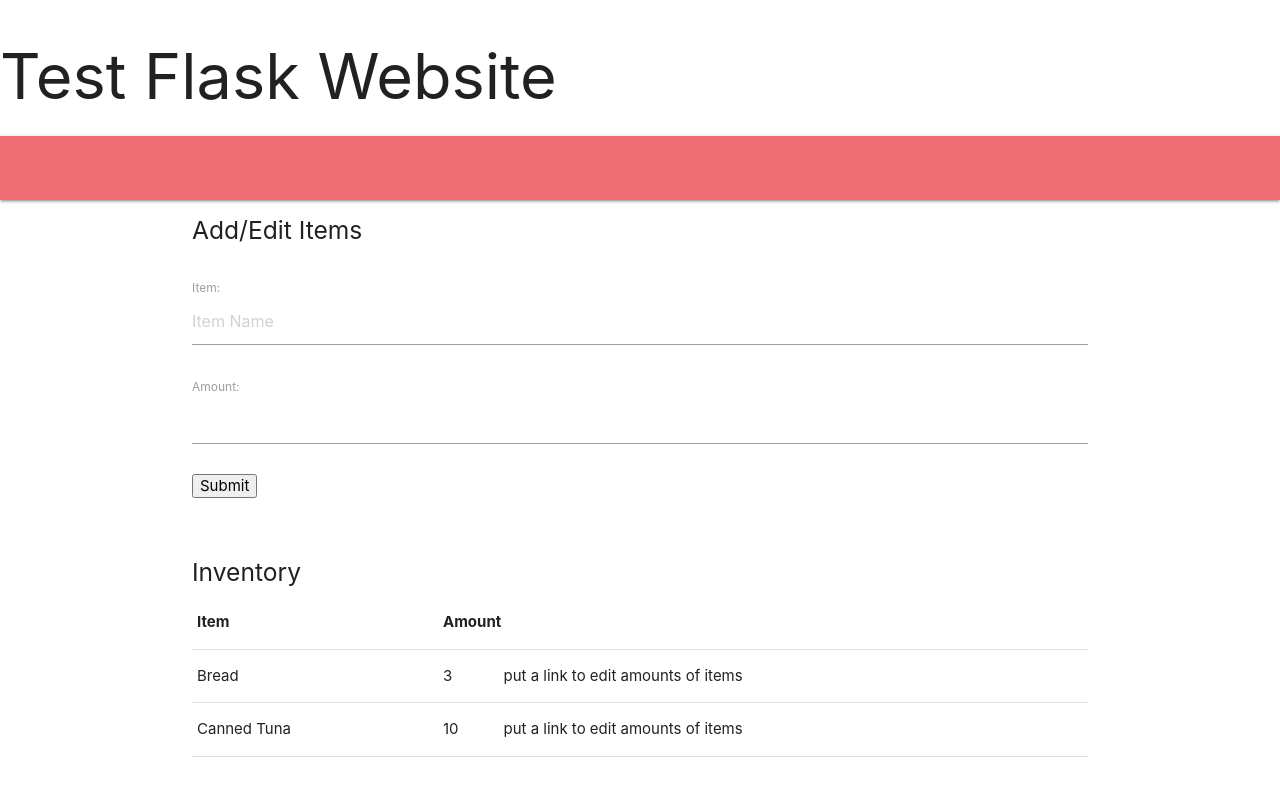
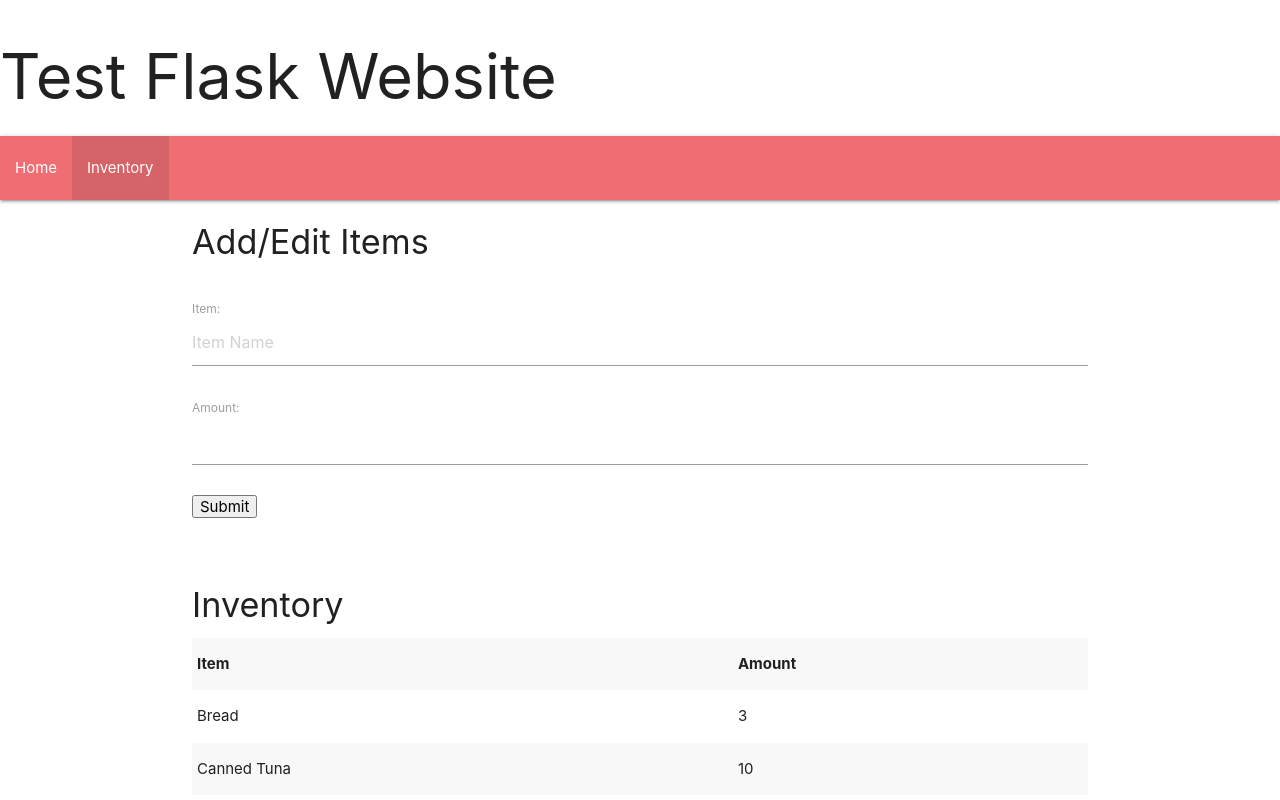
Before and after one commit to fionahtt/Covid-19-CMU-FOODPANTRY, a Flask app: page /inventory in a window 1280 px wide. Run offline with Flask 2, Linux system fonts and the light colour scheme; data comes from the database, SQL or seed files in the repository.

Commit message:
Update inventory.html

```diff
--- a/templates/inventory.html
+++ b/templates/inventory.html
@@ -1,10 +1,14 @@
 {% extends "base.html" %}
 
 {% block title %}Inventory{% endblock %}
-{% block page %}Inventory{% endblock %}
+
+{% block nav %}
+<li><a href="/">Home</a></li>
+<li class = "active"><a href="inventory">Inventory</a></li>
+{% endblock %}
 
 {% block content %}
-    <h5>Add/Edit Items</h5><br>
+    <h4>Add/Edit Items</h4><br>
     <form action = "#" method = "post">
         <label>Item:</label>
         <input type = "text" name = "Item" size = "25" placeholder = "Item Name"><br><br>
@@ -13,17 +17,16 @@
         <input type = "submit" name = "Submit">
     </form><br><br>
 
-    <h5>Inventory</h5>
-    <table>
+    <h4>Inventory</h4>
+    <table class = "striped">
         <tr>
             <th>Item</th>
-            <th colspan = "2">Amount</th>
+            <th>Amount</th>
         </tr>
         {% for item in values %}
             <tr>
                 <td>{{item.name}}</td>
                 <td>{{item.amount}}</td>
-                <td>put a link to edit amounts of items</td>
             </tr>
         {% endfor %}
     </table>
```
